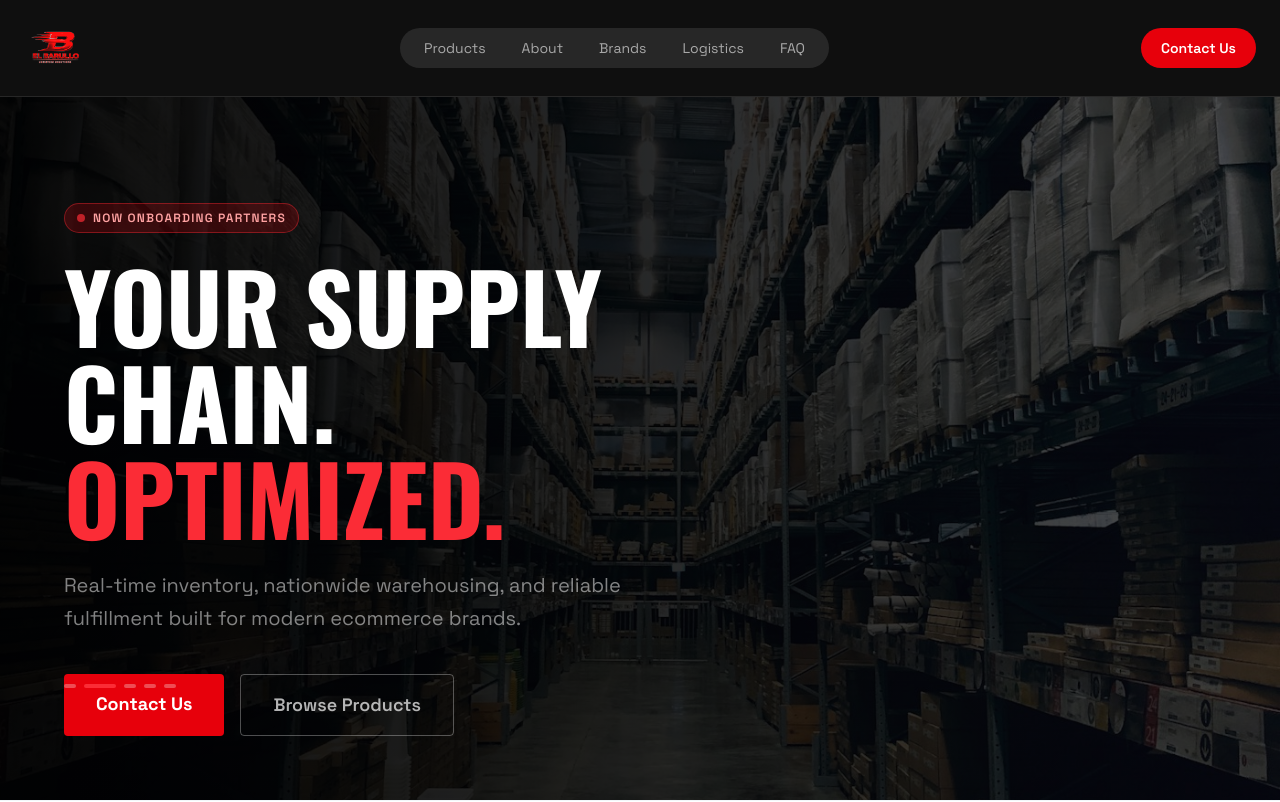
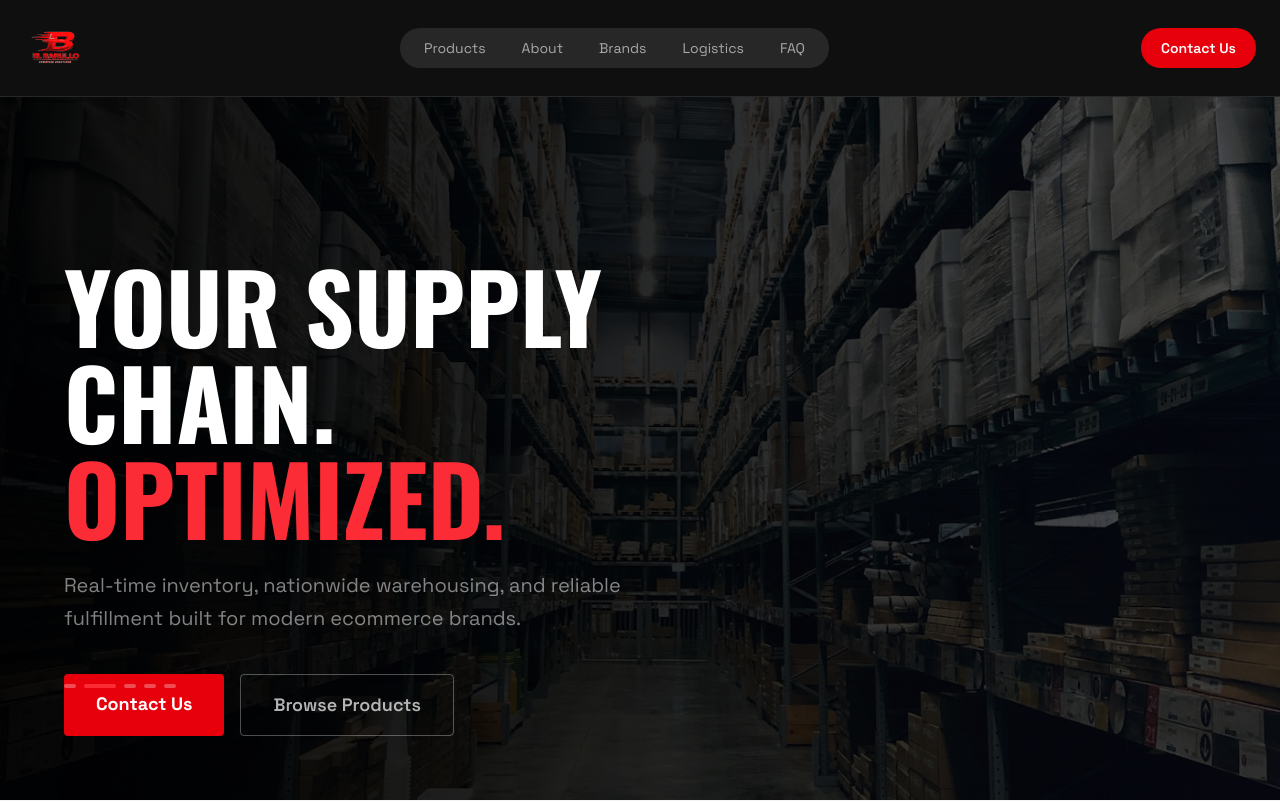
Before and after one commit to nelsonanaya1001-glitch/acme-landing, a Next.js app: page / in a window 1280 px wide. Shown: the top 802 px of the page. Built offline with nearby package versions, Linux system fonts and the light colour scheme.

Commit message:
Remove onboarding badge from hero

```diff
--- a/app/page.tsx
+++ b/app/page.tsx
@@ -108,10 +108,6 @@ function HeroSection() {
       ))}
       <div className="absolute inset-0 bg-gradient-to-r from-black/90 via-black/70 to-black/40" />
       <div className="relative max-w-3xl">
-        <div className="inline-flex items-center gap-2 mb-6 px-3 py-1.5 rounded-full bg-red-600/20 border border-red-500/40">
-          <span className="w-2 h-2 rounded-full bg-red-500 animate-pulse" />
-          <span className="text-red-300 text-xs font-semibold uppercase tracking-widest">Now Onboarding Partners</span>
-        </div>
         <h1 className="text-6xl md:text-8xl font-bold text-white leading-none mb-6 uppercase" style={{ fontFamily: "var(--font-oswald)" }}>
           Your Supply Chain.<br /><span className="text-red-500">Optimized.</span>
         </h1>
```
